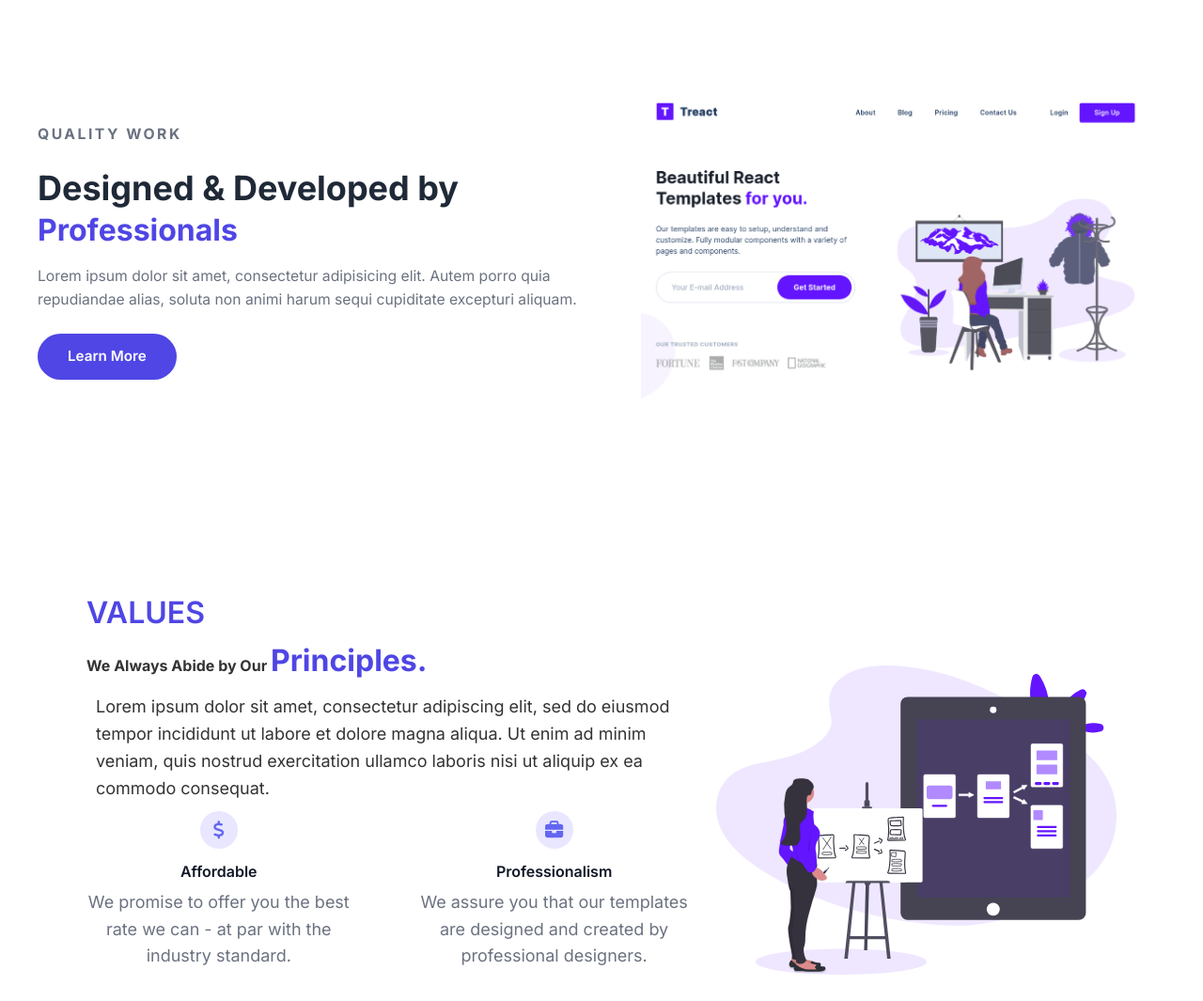
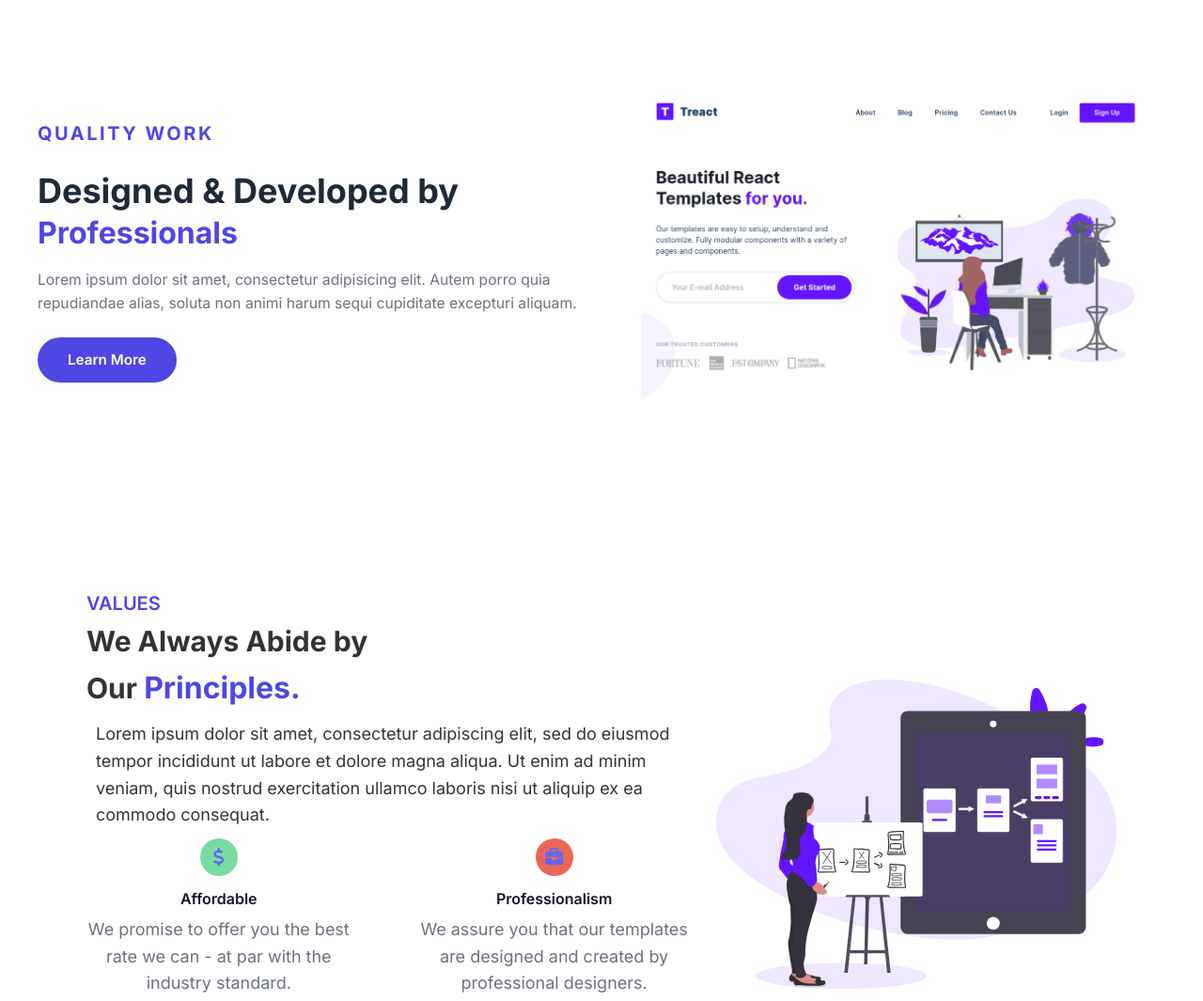
Before and after one commit to ddiambb/fes-final-project, a plain HTML site: page index.html in a window 1280 px wide. Shown: the part 1240-2305 px from the top of the page at 94% size. Drawn offline with Linux system fonts and the light colour scheme.

Commit message:
Refactor subtitles and headings for styling
Updated subtitles and headings with new classes and styles.

```diff
--- a/index.html
+++ b/index.html
@@ -108,7 +108,7 @@
   <section class="qt-word">
     <div class="row qt-row">
       <div class="qt-text">
-        <p class="qt-subtitle">QUALITY WORK</p>
+        <p class="qt-subtitle"><span class="color-qt">QUALITY WORK</span>  </p>
         <h2>
           Designed &amp; Developed by
           <span class="color">Professionals</span>
@@ -129,22 +129,22 @@
   <section class="val" id="val">
     <div class="val-container">
       <div class="val-text">
-        <p class="val-subtitle"><span class="color"> VALUES</span></p>
-        <h2>We Always Abide by Our <span class="color">Principles.</span></h2>
+        <p class="val-subtitle"><span class="color-val"> VALUES</span></p>
+        <h2 class="val-h2">We Always Abide by<br> Our <span class="color">Principles.</span></h2>
         <p class="val-description">
           Lorem ipsum dolor sit amet, consectetur adipiscing elit, sed do eiusmod tempor incididunt ut labore et dolore
           magna aliqua. Ut enim ad minim veniam, quis nostrud exercitation ullamco laboris nisi ut aliquip ex ea commodo
           consequat.
         </p>
         <div class="val-points">
-          <div class="val-point">
+          <div class="val-point affordable">
             <div class="val-point-icon">
               <i class="fa-solid fa-dollar-sign"></i>
             </div>
             <h4>Affordable</h4>
             <p>We promise to offer you the best rate we can - at par with the industry standard.</p>
           </div>
-          <div class="val-point">
+          <div class="val-point professionalism">
             <div class="val-point-icon">
               <i class="fa-solid fa-briefcase"></i>
             </div>
```
